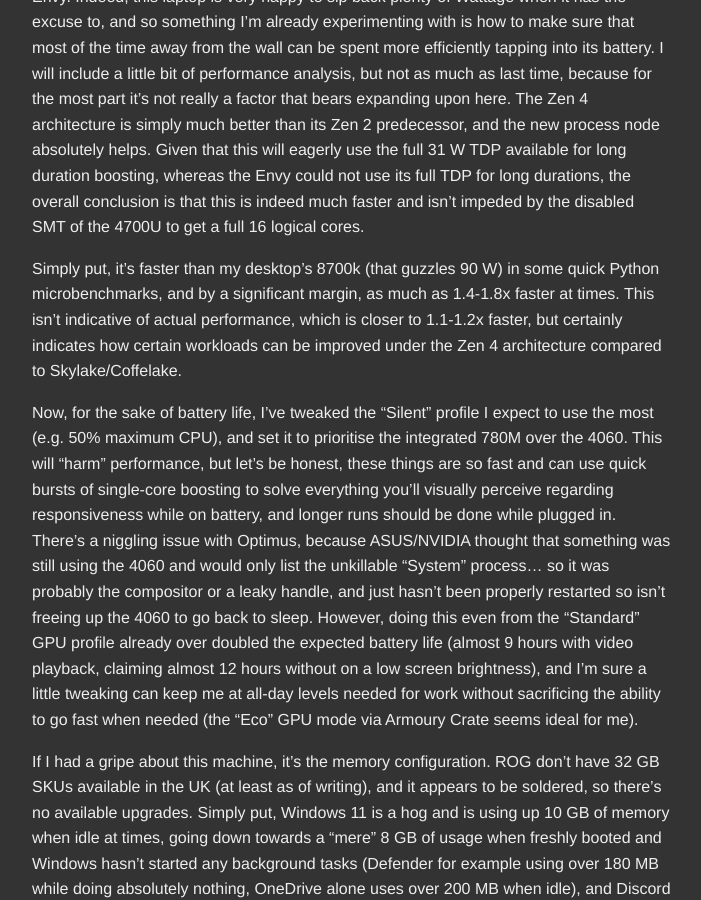
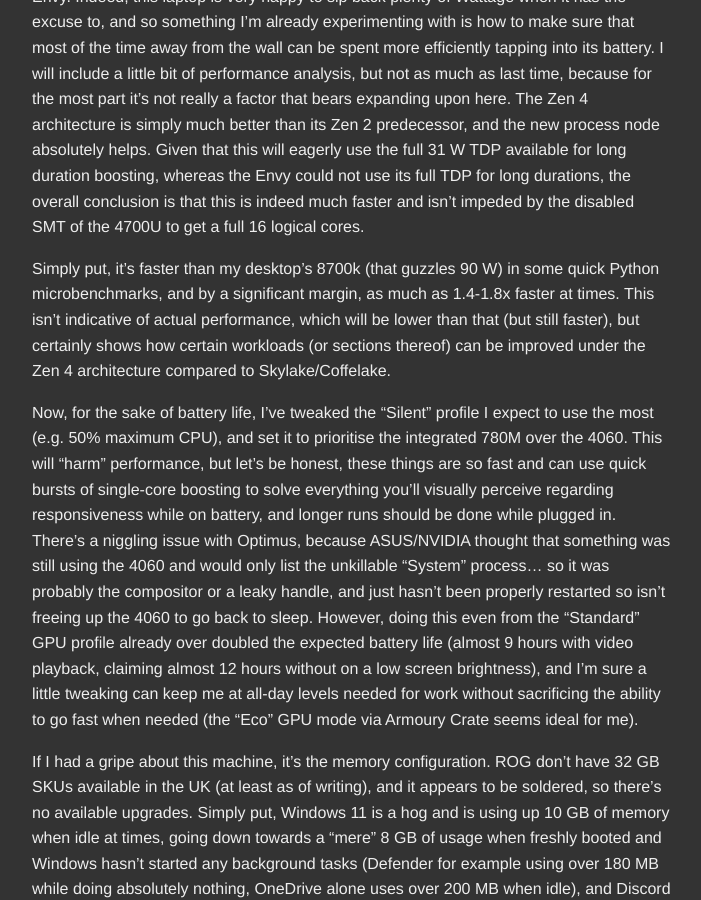
Before and after one commit to afantasia-me/afantasia-me.github.io, a Jekyll site: the page built from _posts/2023-06-15-flow-x13.md, in a window 1280 px wide and 900 px high, scrolled down 12707 px. Shown: the whole window, without its empty margins (288-989 px from the left). Built offline with Jekyll 4.4.1, drawn with Linux system fonts in a browser that asks for light colours.

Commit message:
New laptop

```diff
--- a/_posts/2023-06-15-flow-x13.md
+++ b/_posts/2023-06-15-flow-x13.md
@@ -143,7 +143,7 @@
 
 Something that may stand out to you is that the TDP of this is significantly higher than the Envy. Indeed, this laptop is very happy to sip back plenty of Wattage when it has the excuse to, and so something I'm already experimenting with is how to make sure that most of the time away from the wall can be spent more efficiently tapping into its battery. I will include a little bit of performance analysis, but not as much as last time, because for the most part it's not really a factor that bears expanding upon here. The Zen 4 architecture is simply much better than its Zen 2 predecessor, and the new process node absolutely helps. Given that this will eagerly use the full 31 W TDP available for long duration boosting, whereas the Envy could not use its full TDP for long durations, the overall conclusion is that this is indeed much faster and isn't impeded by the disabled SMT of the 4700U to get a full 16 logical cores.
 
-Simply put, it's faster than my desktop's 8700k (that guzzles 90 W) in some quick Python microbenchmarks, and by a significant margin, as much as 1.4-1.8x faster at times. This isn't indicative of actual performance, which is closer to 1.1-1.2x faster, but certainly indicates how certain workloads can be improved under the Zen 4 architecture compared to Skylake/Coffelake.
+Simply put, it's faster than my desktop's 8700k (that guzzles 90 W) in some quick Python microbenchmarks, and by a significant margin, as much as 1.4-1.8x faster at times. This isn't indicative of actual performance, which will be lower than that (but still faster), but certainly shows how certain workloads (or sections thereof) can be improved under the Zen 4 architecture compared to Skylake/Coffelake.
 
 Now, for the sake of battery life, I've tweaked the "Silent" profile I expect to use the most (e.g. 50% maximum CPU), and set it to prioritise the integrated 780M over the 4060. This will "harm" performance, but let's be honest, these things are so fast and can use quick bursts of single-core boosting to solve everything you'll visually perceive regarding responsiveness while on battery, and longer runs should be done while plugged in. There's a niggling issue with Optimus, because ASUS/NVIDIA thought that something was still using the 4060 and would only list the unkillable "System" process... so it was probably the compositor or a leaky handle, and just hasn't been properly restarted so isn't freeing up the 4060 to go back to sleep. However, doing this even from the "Standard" GPU profile already over doubled the expected battery life (almost 9 hours with video playback, claiming almost 12 hours without on a low screen brightness), and I'm sure a little tweaking can keep me at all-day levels needed for work without sacrificing the ability to go fast when needed (the "Eco" GPU mode via Armoury Crate seems ideal for me).
 
```
